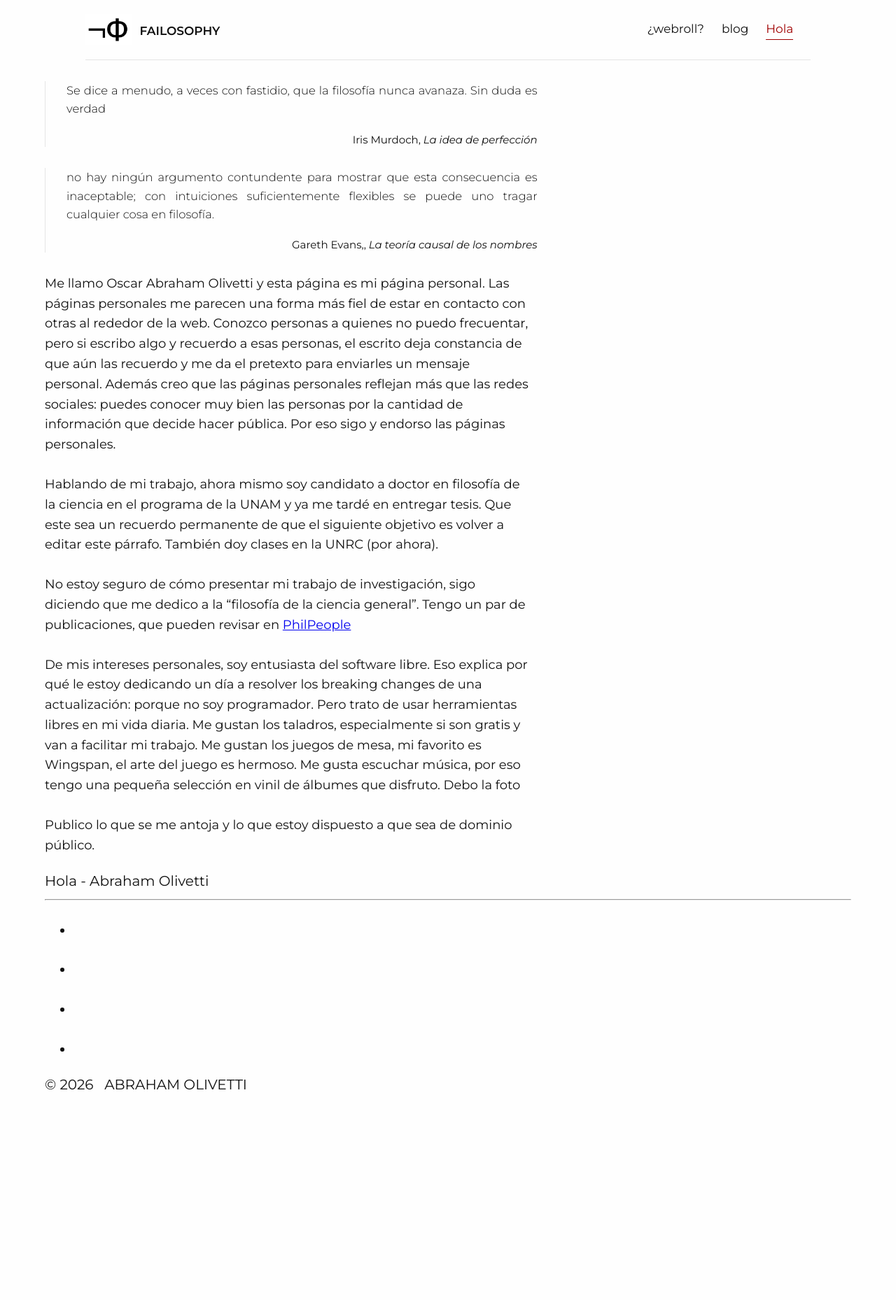
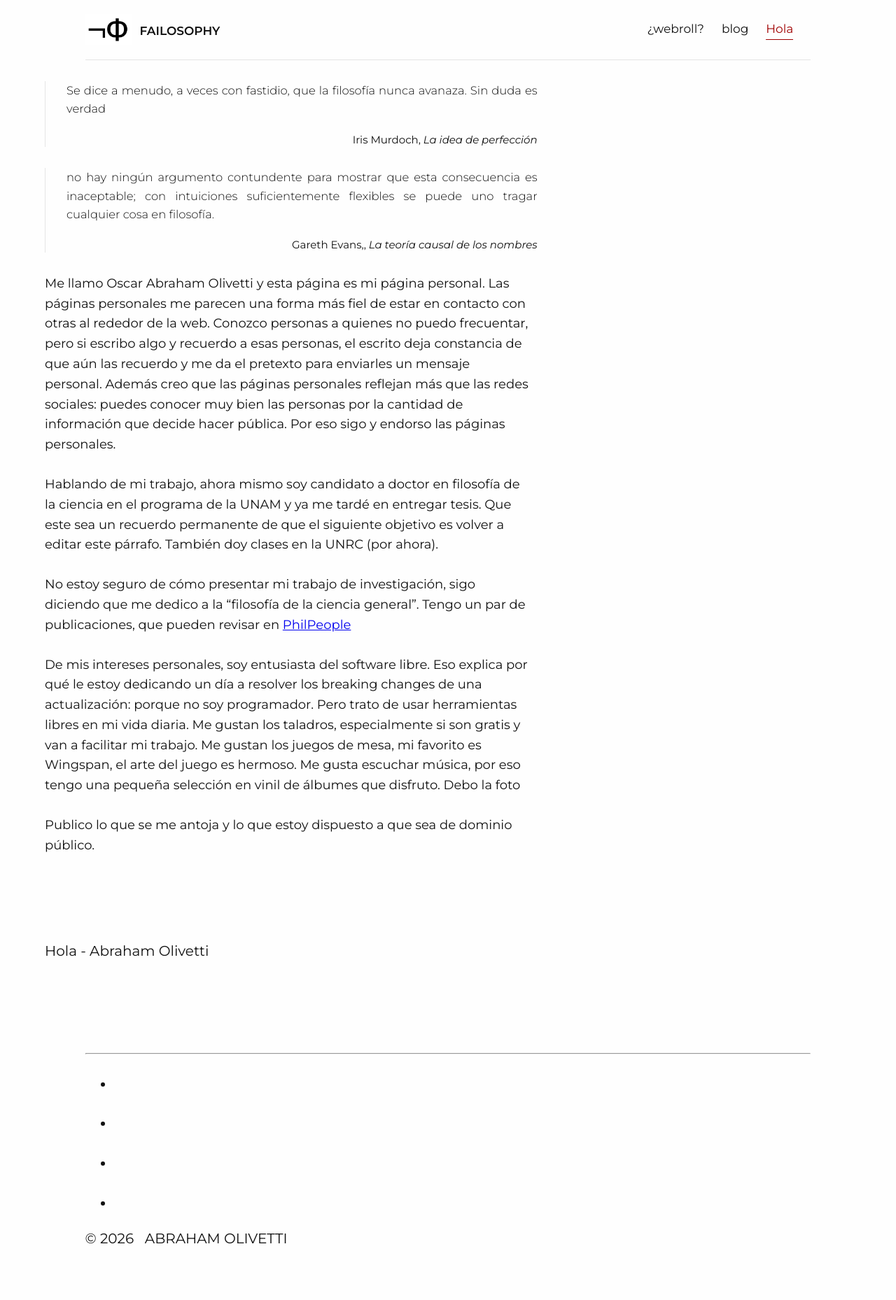
Before and after one commit to Oiuhukt/failosophy, a Jekyll site: the page built from index.md, in a window 1280 px wide. Shown: the whole page at 70% size. Built offline with Jekyll 4.4.1, drawn with Linux system fonts in a browser that asks for light colours; before the commit the page ends 1598 px from its top, so only the background shows below that.

```diff
--- a/_includes/footer.html
+++ b/_includes/footer.html
@@ -1,4 +1,4 @@
-<footer>
+<footer class="site-footer">
   <hr class="slender">
   <ul class="footer-links">
     <li><a href="mailto:oscar.olivetti39@rcastellanos.cdmx.gob.mx"><span class="icon-mail3"></span></a></li>
--- a/css/tufte.scss
+++ b/css/tufte.scss
@@ -89,7 +89,10 @@
 body article,
 body main,
 .post-content {
-    p,
+  display: flow-root;
+width: 100%;
+margin-bottom: 5rem;
+  p,
     footer,
     div.table-wrapper,
     .MathJax,
@@ -100,6 +103,19 @@
         padding-right: 2rem;
     }
 }
+
+
+/* Regla específica para el footer de la página */
+footer.site-footer,
+body > footer {
+    clear: both !important; /* Fuerza al footer a bajar después de las notas */
+    display: block;
+    width: 90%;
+    max-width: 1400px;
+    margin: 4rem auto 2rem auto;
+    padding-top: 2rem;
+}
+
 
 /* Para los párrafos que no están en un article */
 p,
```
